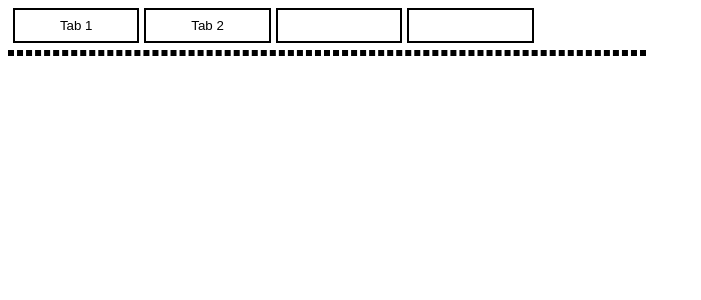
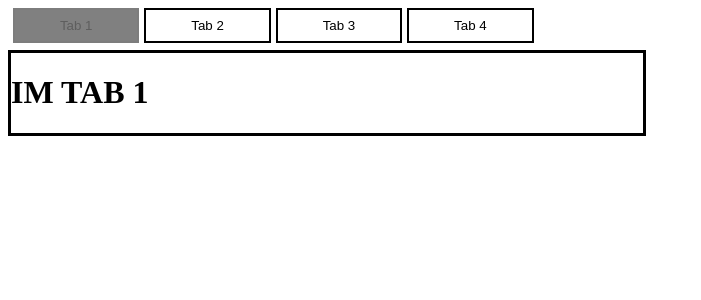
Before and after one commit to seansylee/react-tabs, a React (Create React App) app: page / in a window 1280 px wide. Shown: the top 300 px of the page, without its empty margins (0-701 px from the left). Built offline with nearby package versions, Linux system fonts and the light colour scheme.

Commit message:
Make TabContent dynamic

```diff
--- a/src/App.js
+++ b/src/App.js
@@ -1,5 +1,5 @@
 import React, { Component } from 'react';
-import TabLayout, {Tab, ContentBox, TabContainer} from './components/TabLayout'
+import TabLayout, {Tab, TabContent, TabContainer} from './components/TabLayout'
 
 class App extends Component {
   render() {
@@ -9,11 +9,22 @@ class App extends Component {
           selected="2">
           <TabContainer>
             <Tab name="Tab 1" tabID="1"/>
-            <Tab name="Tab 2"/>
-            <Tab />
-            <Tab />
+            <Tab name="Tab 2" tabID="2"/>
+            <Tab name="Tab 3" tabID="3"/>
+            <Tab name="Tab 4" tabID="4"/>
           </TabContainer>
-          <ContentBox />
+          <TabContent tabID="1">
+            <h1>IM TAB 1</h1>
+          </TabContent>
+          <TabContent tabID="2">
+            <h1>IM TAB 2</h1>
+          </TabContent>
+          <TabContent tabID="3">
+            <h1>IM TAB 3</h1>
+          </TabContent>
+          <TabContent tabID="4">
+            <h1>IM TAB 4</h1>
+          </TabContent>
         </TabLayout>
       </div>
     );
--- a/src/components/TabLayout.js
+++ b/src/components/TabLayout.js
@@ -1,58 +1,86 @@
 import React, {Component} from 'react'
-// import Tab from './Tab'
 import Content from '../utils/Content'
 import PropTypes from 'prop-types'
 
 class TabLayout extends Component {
   state = {
-    currentTab: this.props.selected,
+    selected: "1"
   };
 
+  handleSelect = (tabID) => {
+    console.log("Ive been triggered by: ", tabID);
+    this.setState({
+      selected: tabID
+    });
+  }
+
   render(){
+    const {children} = this.props;
+    const childrenWithProps = React.Children.map(children, child =>
+      React.cloneElement(child, {
+        handleSelect: this.handleSelect,
+        selected: this.state.selected
+      })
+    );
+
     return (
       <div className='tab-layout-container'>
-        {this.props.children}
+        {childrenWithProps}
       </div>
     )
   }
 }
 
-export const TabContainer = ({children}) => (
+export class TabContainer extends Component {
+  render(){
+    const {handleSelect, children, selected} = this.props;
+    const childrenWithProps = React.Children.map(children, child =>
+      React.cloneElement(child, {
+        handleSelect: handleSelect,
+        selected: selected
+      })
+    );
+    return (
       <div className='tab-container'>
+        {childrenWithProps}
+      </div>
+    )
+  }
+}
+
+export const TabContent = (props) => {
+  const {tabID, selected, children} = props;
+  const isSelected = (selected == tabID);
+  return (
+    <div
+      className='display-container'
+      style={{display: isSelected? null : 'none'}}>
+      <div className='display'>
         {children}
       </div>
-)
+    </div>
+  );
+}
+
 
 export const Tab = (props) => {
-    const {tabID, name, isSelected, disabled} = props;
+  const {tabID, name, selected, disabled, handleSelect} = props;
+  let isSelected = (selected == tabID);
   return (
         <button
           className='tab'
-            onClick={() => console.log(tabID, "has been selected")}
+          onClick={() => handleSelect(tabID)}
           style={{background: isSelected? 'gray' : 'none'}}
-            disabled={disabled}>
+          disabled={disabled || isSelected}>
           {name}
         </button>
   );
 }
 
-export const ContentBox = ({ content }) => {
-  return (
-    <div className='display-container'>
-      <div className='display'>
-        {content}
-      </div>
-    </div>
-  )
-}
-ContentBox.PropTypes ={
-  content: PropTypes.string.isRequired
-}
-
 Tab.PropTypes = {
   name: PropTypes.string.isRequired,
   tabID: PropTypes.number.isRequired,
-  isSelected: PropTypes.bool.isRequired
+  selected: PropTypes.number.isRequired
 };
 
 export default TabLayout;
--- a/src/index.css
+++ b/src/index.css
@@ -15,7 +15,7 @@
 
 .display{
   margin-top: 7px;
-  border-style: dashed;
+  border-style: solid;
   width: 50%;
   height: 50%;
 }
```
Also changed, not shown: 1 other file (tests, documents, lock files or other folders). Lines whose indentation alone changed are shown as unchanged.
